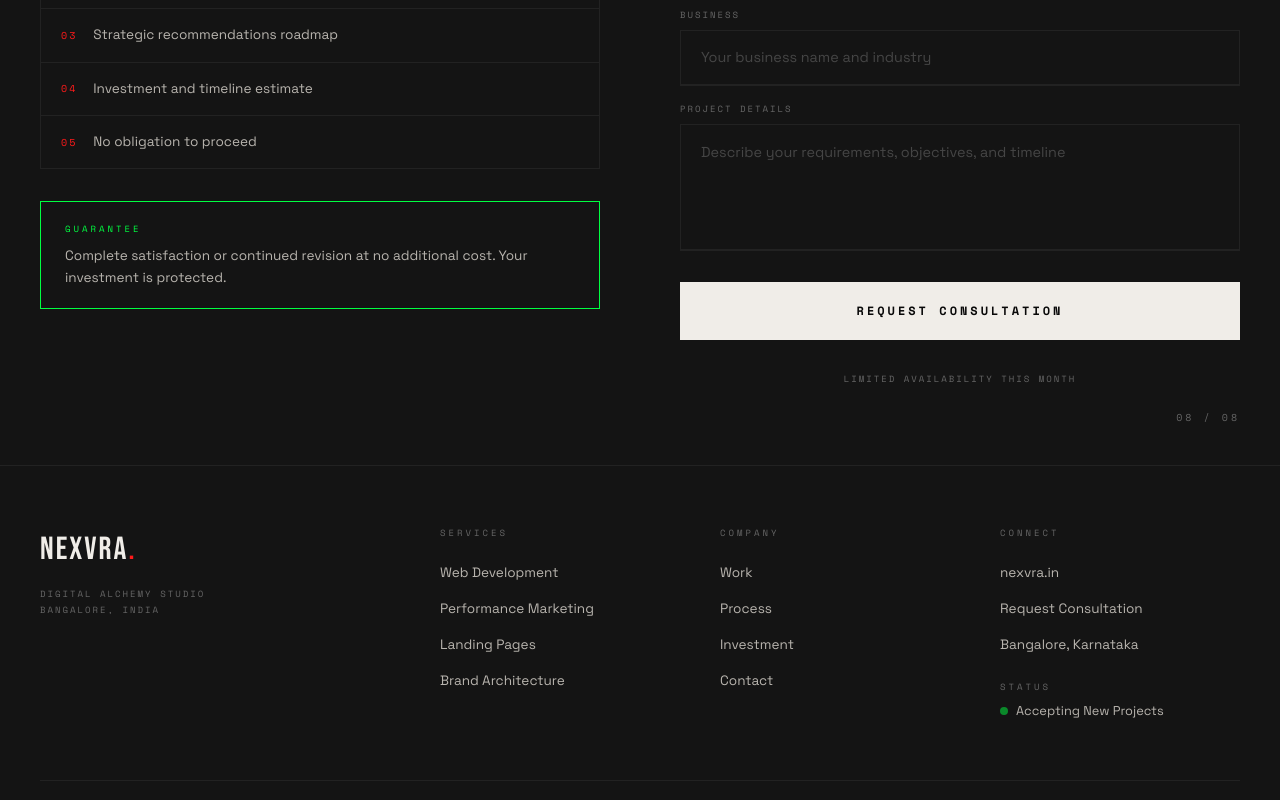
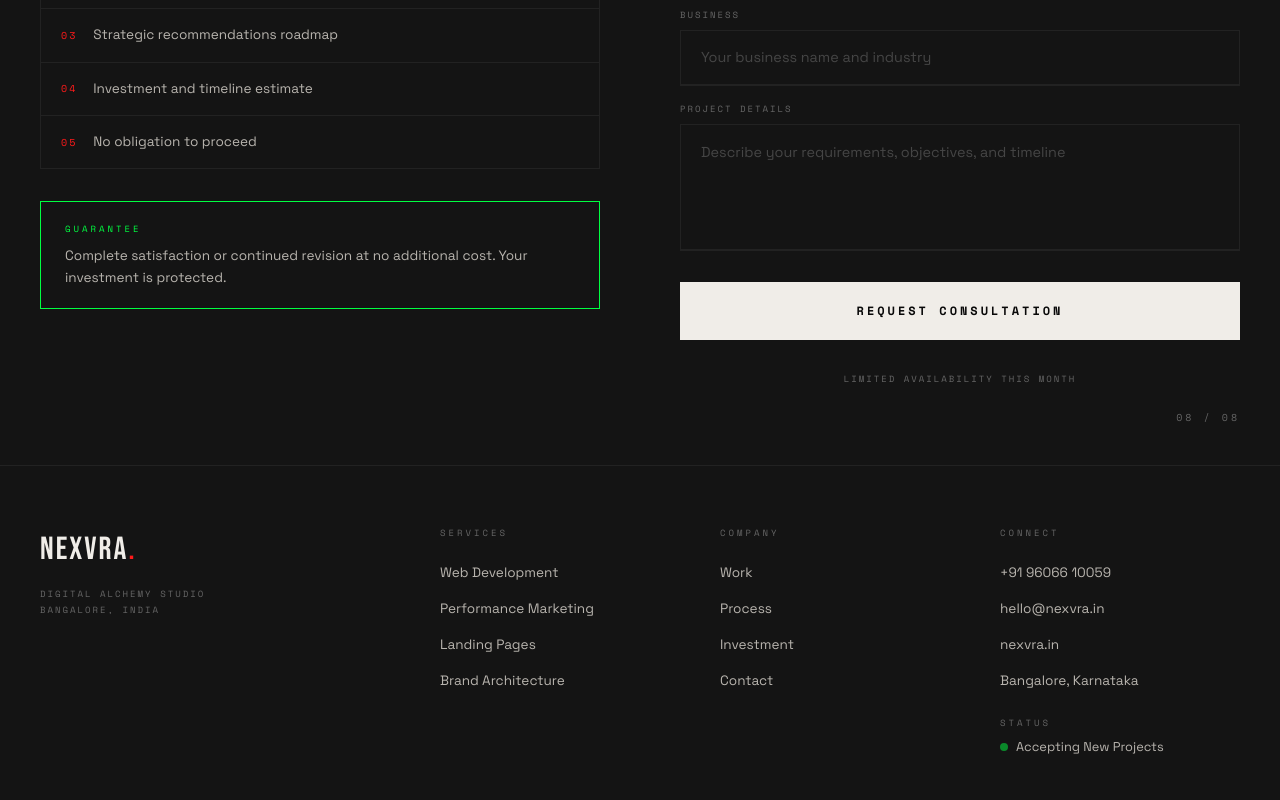
Before and after one commit to Likhith02072005/NEXVRA, a React (Vite) app: page / in a window 1280 px wide. Shown: the part 11200-12000 px from the top of the page. Built offline with nearby package versions, Linux system fonts and the light colour scheme.

Commit message:
Add phone/email to footer, fix SEO structured data

```diff
--- a/index.html
+++ b/index.html
@@ -62,7 +62,9 @@
       "url": "https://nexvra.in",
       "logo": "https://nexvra.in/logo.png",
       "image": "https://nexvra.in/og-image.jpg",
-      "telephone": "+91",
+      "telephone": "+91-9606610059",
+      "email": "hello@nexvra.in",
+      "foundingDate": "2025",
       "address": {
         "@type": "PostalAddress",
         "addressLocality": "Bangalore",
@@ -74,17 +76,28 @@
         "latitude": "12.9716",
         "longitude": "77.5946"
       },
-      "areaServed": {
-        "@type": "City",
-        "name": "Bangalore"
+      "contactPoint": {
+        "@type": "ContactPoint",
+        "telephone": "+91-9606610059",
+        "email": "hello@nexvra.in",
+        "contactType": "customer service",
+        "availableLanguage": ["English", "Hindi", "Kannada"]
       },
-      "serviceType": ["Web Development", "Digital Marketing", "Brand Design", "Performance Marketing", "Meta Ads Management"],
+      "areaServed": [
+        { "@type": "City", "name": "Bangalore" },
+        { "@type": "Country", "name": "India" }
+      ],
+      "serviceType": ["Web Development", "Digital Marketing", "Brand Design", "Performance Marketing", "Meta Ads Management", "Landing Page Design", "SEO"],
       "priceRange": "₹₹",
       "aggregateRating": {
         "@type": "AggregateRating",
         "ratingValue": "4.9",
         "reviewCount": "40"
-      }
+      },
+      "sameAs": [
+        "https://www.instagram.com/nexvra",
+        "https://www.linkedin.com/company/nexvra"
+      ]
     }
     </script>
   </head>
--- a/src/App.tsx
+++ b/src/App.tsx
@@ -1191,8 +1191,9 @@ function Footer() {
         <div>
           <div className="footer-col-title">Connect</div>
           <ul className="footer-links">
+            <li><a href="tel:+919606610059" className="footer-link">+91 96066 10059</a></li>
+            <li><a href="mailto:hello@nexvra.in" className="footer-link">hello@nexvra.in</a></li>
             <li><a href="https://nexvra.in" target="_blank" rel="noopener noreferrer" className="footer-link">nexvra.in</a></li>
-            <li><a href="#contact" className="footer-link">Request Consultation</a></li>
             <li><span className="footer-link">Bangalore, Karnataka</span></li>
           </ul>
           <div className="footer-status">
@@ -1205,7 +1206,7 @@ function Footer() {
         </div>
       </div>
       <div className="footer-bottom">
-        <div className="footer-copy">2025 NEXVRA Digital. Bangalore, India.</div>
+        <div className="footer-copy">© 2025 NEXVRA Digital. Bangalore, India.</div>
         <div className="footer-socials">
           {['Instagram', 'LinkedIn', 'Twitter'].map(s => (
             <a key={s} href="#" className="footer-social">{s}</a>
```
